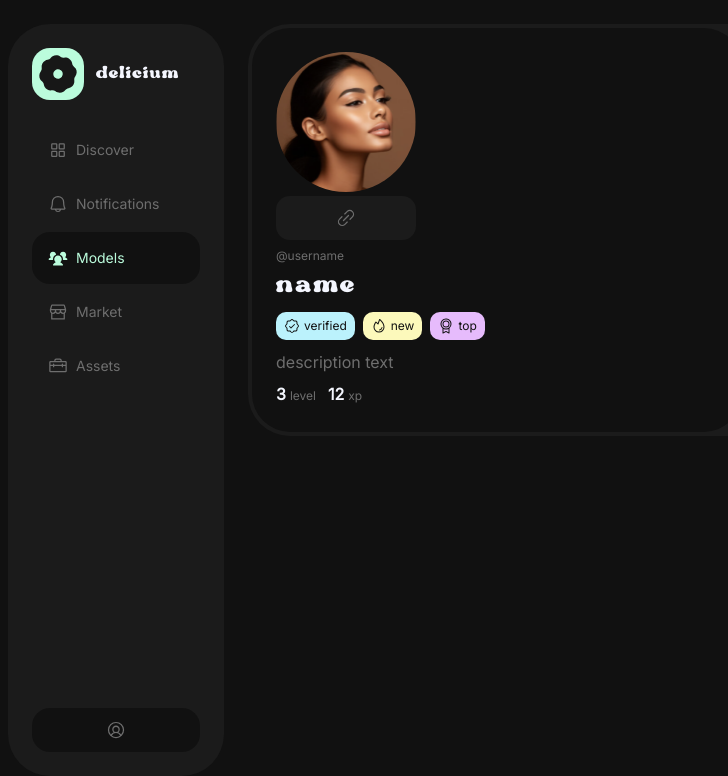
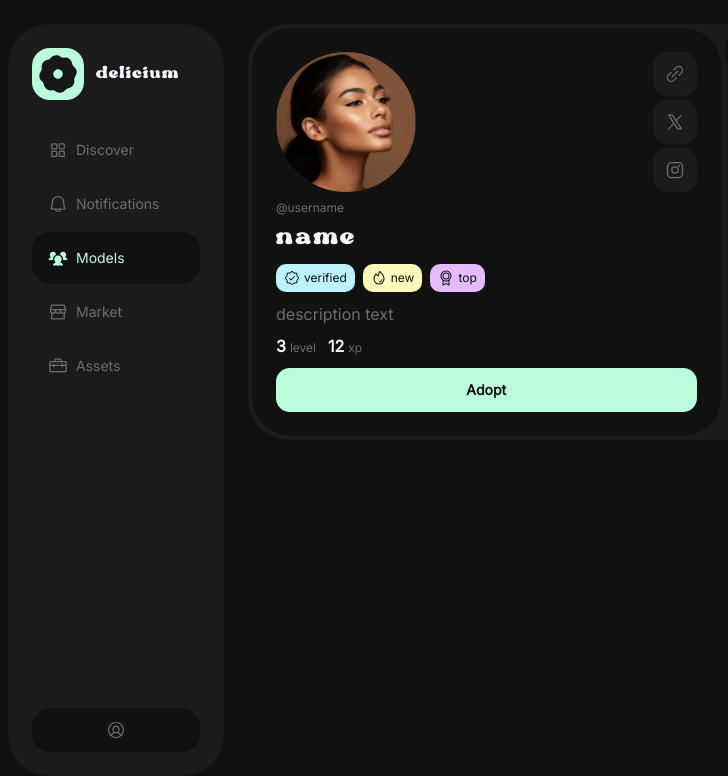
Before and after one commit to dolianich/dellicium, a React (Vite) app: page /models/1 in a window 1280 px wide. Shown: the top 776 px of the page, without its empty margins (16-744 px from the left). Built offline with nearby package versions, Linux system fonts and the light colour scheme.

Commit message:
Created Button component

```diff
--- /dev/null
+++ b/src/components/Button/Button.module.css
@@ -0,0 +1,21 @@
+.btn{
+    padding-top: 12px;
+    padding-bottom: 12px;
+    padding-left: 28px;
+    padding-right: 28px;
+    border: none;
+    border-radius: 14px;
+    cursor: pointer;
+    text-align: center;
+    font-size: 14px;
+    font-family: "Inter";
+    line-height: 20px;
+    color: var(--dark);
+    font-weight: 900;
+    margin: 0;
+    background-color: var(--primary);
+    display: flex;
+    align-items: center;
+    justify-content: center;
+    width: 100%;
+}
--- /dev/null
+++ b/src/components/Button/Button.tsx
@@ -0,0 +1,11 @@
+import styles from './Button.module.css';
+
+interface Props {
+  text: string;
+}
+
+const Button = ({ text }: Props) => {
+  return <button className={styles.btn}>{text}</button>;
+};
+
+export default Button;
--- a/src/components/ProfileCard/Profile/ProfileInfo.module.css
+++ b/src/components/ProfileCard/Profile/ProfileInfo.module.css
@@ -5,7 +5,7 @@
     padding: 24px;
     border-radius: 38px;
     background-color: var(--dark);
-    width: 50%;
+    width: 450px;
     margin-top: 4px;
     margin-left: 4px;
     margin-bottom: 4px;
@@ -57,3 +57,18 @@
     gap: 12px;
     margin-bottom: 4px;
 }
+
+.socials{
+    display: flex;
+    align-items: flex-start;
+    flex-direction: column;
+    gap: 4px;
+}
+
+.top{
+    display: flex;
+    width: 100%;
+    flex-direction: row;
+    align-items: flex-start;
+    justify-content: space-between;
+}
--- a/src/components/ProfileCard/Profile/ProfileInfo.tsx
+++ b/src/components/ProfileCard/Profile/ProfileInfo.tsx
@@ -4,14 +4,15 @@ import user from '../../../storage/@camilaharper.png';
 import Stats from '../../Stats/Stats';
 import Badge from '../../Badge/Badge';
 import SocialButton from '../../SocialButton/SocialButton';
+import Button from '../../Button/Button';
 
 const ProfileInfo = () => {
   return (
     <div className={styles.wrapper}>
-      <div>
+      <div className={styles.top}>
         <Avatar size="big" img={user} />
-        <div>
-          <SocialButton />
+        <div className={styles.socials}>
+          <SocialButton /> <SocialButton type="x" /> <SocialButton type="ig" />
         </div>
       </div>
       <p className={styles.username}>@username</p>
@@ -24,6 +25,7 @@ const ProfileInfo = () => {
         <Stats value={3} subtitle="level" type="left" />
         <Stats value={12} subtitle="xp" type="left" />
       </div>
+      <Button text='Adopt'/>
     </div>
   );
 };
--- a/src/components/SocialButton/SocialButton.tsx
+++ b/src/components/SocialButton/SocialButton.tsx
@@ -2,10 +2,22 @@ import styles from './SocialButton.module.css';
 import { Link } from 'react-router-dom';
 import { LinkSimple, XLogo, InstagramLogo } from '@phosphor-icons/react';
 
-const SocialButton = () => {
-  return <Link to="/" target="_blank" className={styles.btn}>
-    <LinkSimple size={20} weight='regular'/>
-  </Link>;
+interface Props {
+  type?: string;
+}
+
+const SocialButton = ({ type }: Props) => {
+  return (
+    <Link to="/" target="_blank" className={styles.btn}>
+      {type === 'ig' ? (
+        <InstagramLogo size={20} weight="regular" />
+      ) : type === 'x' ? (
+        <XLogo size={20} weight="regular" />
+      ) : (
+        <LinkSimple size={20} weight="regular" />
+      )}
+    </Link>
+  );
 };
 
 export default SocialButton;
```
